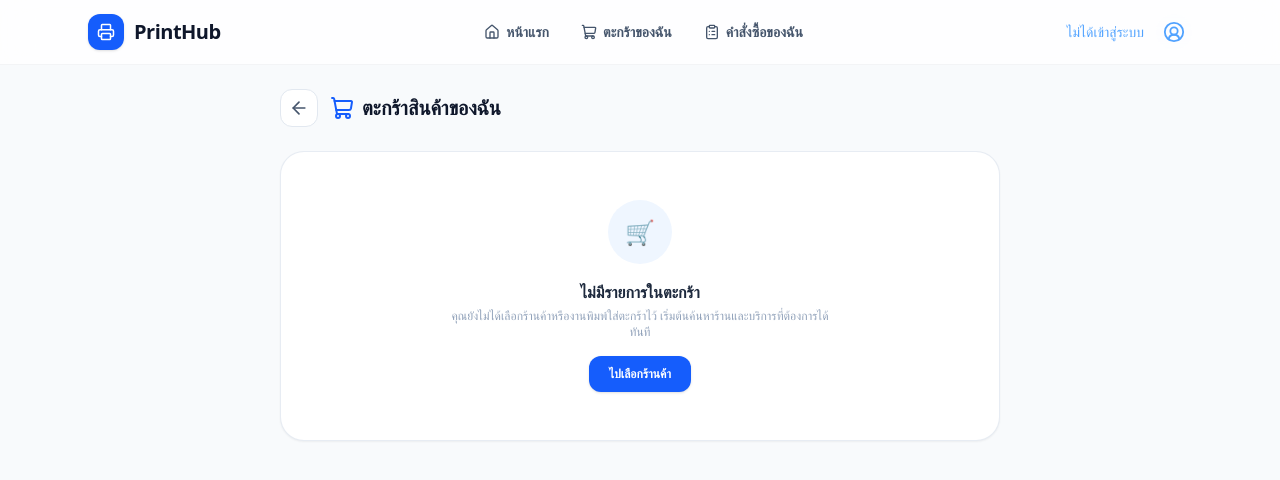
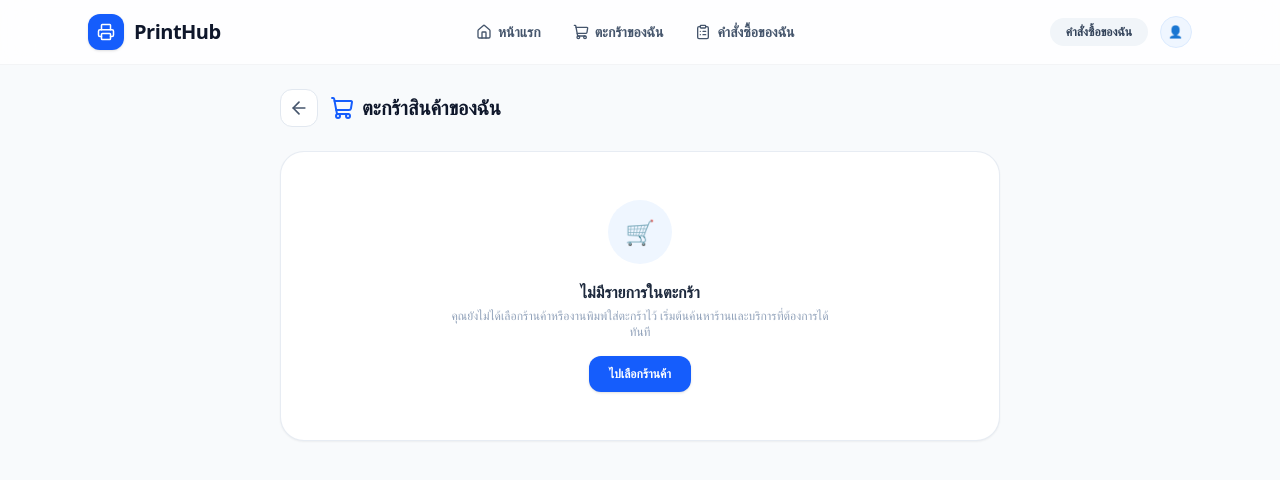
Before and after one commit to paraweekeawpardit-coder/printhub, a Next.js app in the folder printhub/: page /customer/cart in a window 1280 px wide. Shown: the top 480 px of the page. Built offline with nearby package versions, Linux system fonts and the light colour scheme.

Commit message:
Update homefilter_ver3-update code

```diff
--- a/printhub/src/component/customer/NavBar.tsx
+++ b/printhub/src/component/customer/NavBar.tsx
@@ -1,28 +1,17 @@
 "use client";
 
-import { useState, useEffect } from "react";
+import React from "react";
 import Link from "next/link";
-import { Printer, Home, ShoppingCart, ClipboardList, CircleUserRound } from "lucide-react";
+import { useRouter } from "next/navigation";
+import { Printer, Home, ShoppingCart, ClipboardList } from "lucide-react";
 
-export default function Navbar() {
-  // เมนูนำทางเฉพาะของลูกค้า
-  const navLinks = [
-    { href: "/customer", label: "หน้าแรก", icon: <Home size={16} /> },
-    { href: "/customer/cart", label: "ตะกร้าของฉัน", icon: <ShoppingCart size={16} /> },
-    { href: "/customer/orders", label: "คำสั่งซื้อของฉัน", icon: <ClipboardList size={16} /> },
-  ];
-  const [userName, setUserName] = useState<string>("กำลังโหลด...");
+export default function NavBar() {
+  const router = useRouter();
 
-  useEffect(() => {
-    // ดึงค่าตาม Key "username" ที่เซฟไว้ตอน Login[cite: 12]
-    const savedName = localStorage.getItem("username");
-
-    if (savedName) {
-      setUserName(savedName);
-    } else {
-      setUserName("ไม่ได้เข้าสู่ระบบ");
-    }
-  }, []);
+  // นำทางตรงไปยัง /customer/orders
+  const handleGoToOrders = () => {
+    router.push("/customer/orders");
+  };
 
   return (
     <nav className="sticky top-0 z-50 w-full border-b border-gray-100 bg-white/80 backdrop-blur-lg">
@@ -37,31 +26,49 @@ export default function Navbar() {
           </span>
         </Link>
 
-        {/* แถบเมนูภาษาไทยตรงกลาง */}
+        {/* แถบเมนูตรงกลาง */}
         <ul className="hidden items-center gap-8 text-sm font-medium text-slate-600 md:flex">
-          {navLinks.map((item) => (
-            <li key={item.href}>
-              <Link
-                href={item.href}
-                className="flex items-center gap-1.5 transition-colors hover:text-blue-600 font-semibold"
-              >
-                {item.icon}
-                <span>{item.label}</span>
-              </Link>
-            </li>
-          ))}
+          <li>
+            <Link
+              href="/customer"
+              className="flex items-center gap-1.5 transition-colors hover:text-blue-600 font-semibold"
+            >
+              <Home size={16} />
+              <span>หน้าแรก</span>
+            </Link>
+          </li>
+          <li>
+            <Link
+              href="/customer/cart"
+              className="flex items-center gap-1.5 transition-colors hover:text-blue-600 font-semibold"
+            >
+              <ShoppingCart size={16} />
+              <span>ตะกร้าของฉัน</span>
+            </Link>
+          </li>
+          <li>
+            {/* เมนูกลาง: คำสั่งซื้อของฉัน */}
+            <Link
+              href="/customer/orders"
+              className="flex items-center gap-1.5 transition-colors hover:text-blue-600 font-semibold text-slate-600"
+            >
+              <ClipboardList size={16} />
+              <span>คำสั่งซื้อของฉัน</span>
+            </Link>
+          </li>
         </ul>
 
-        {/* โปรไฟล์ผู้ใช้งานฝั่งขวา */}
+        {/* ฝั่งขวา: ปุ่มคำสั่งซื้อของฉัน และโปรไฟล์ */}
         <div className="flex items-center gap-3">
-          {/* ชื่อ User */}
-          <span className="text-sm font-medium text-blue-400">
-            {userName}
-          </span>
-
-          {/* ปุ่มไอคอน CircleUserRound พร้อมกรอบวงกลมสีสว่าง */}
-          <div className="w-9 h-9 rounded-full bg-slate-100/10 flex items-center justify-center text-blue-400 hover:bg-blue-500/20 transition-colors cursor-pointer">
-            <CircleUserRound size={22} />
+          <button
+            type="button"
+            onClick={handleGoToOrders}
+            className="rounded-full bg-slate-100 hover:bg-slate-200 text-slate-700 px-4 py-1.5 text-xs font-semibold transition cursor-pointer"
+          >
+            คำสั่งซื้อของฉัน
+          </button>
+          <div className="w-8 h-8 rounded-full bg-blue-50 text-blue-600 font-bold flex items-center justify-center text-xs border border-blue-100">
+            👤
           </div>
         </div>
       </div>
```
Also changed, not shown: printhub/src/app/customer/orders/page.tsx (+99 -41 lines), 1 other file (tests, documents, lock files or other folders).
